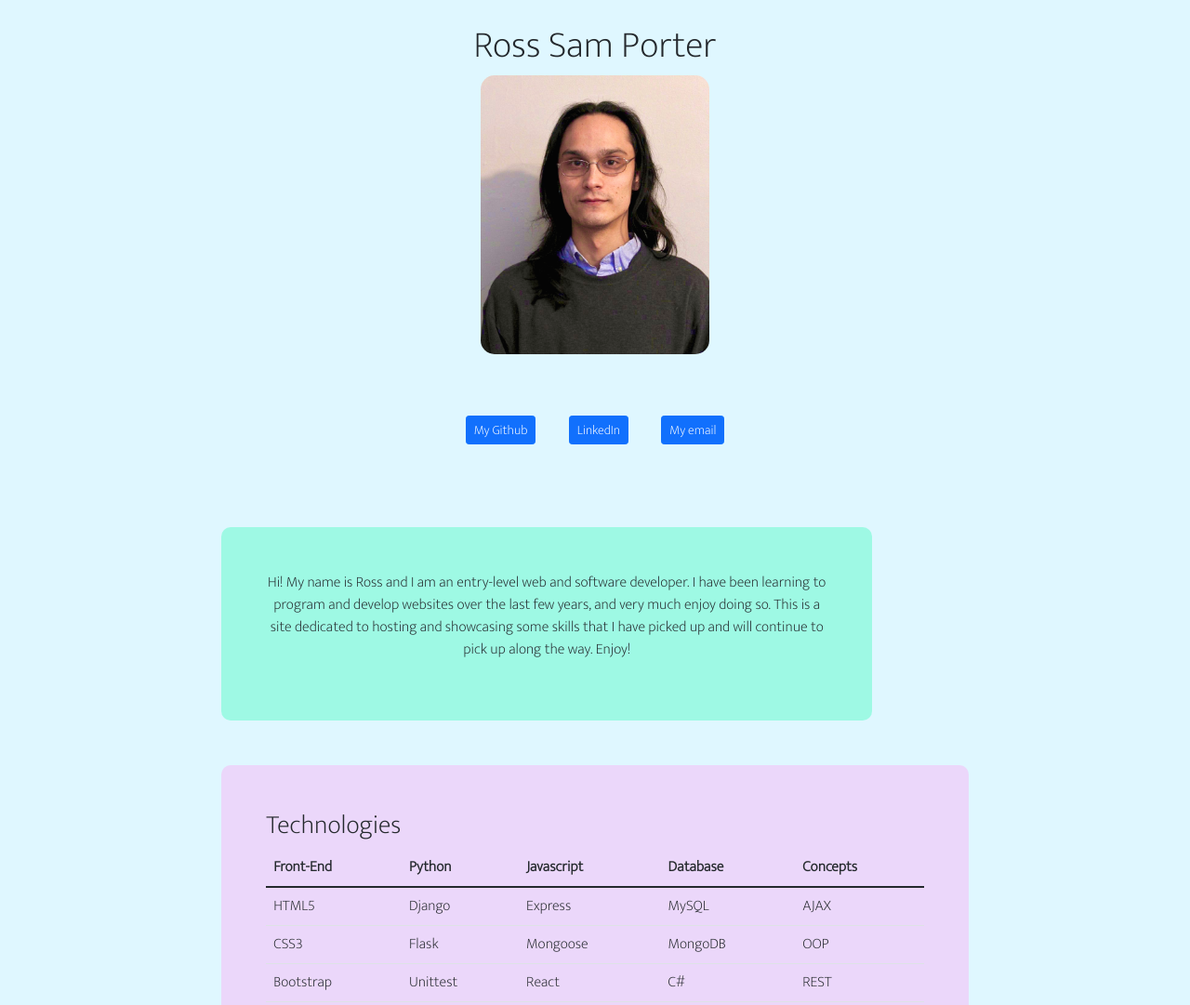
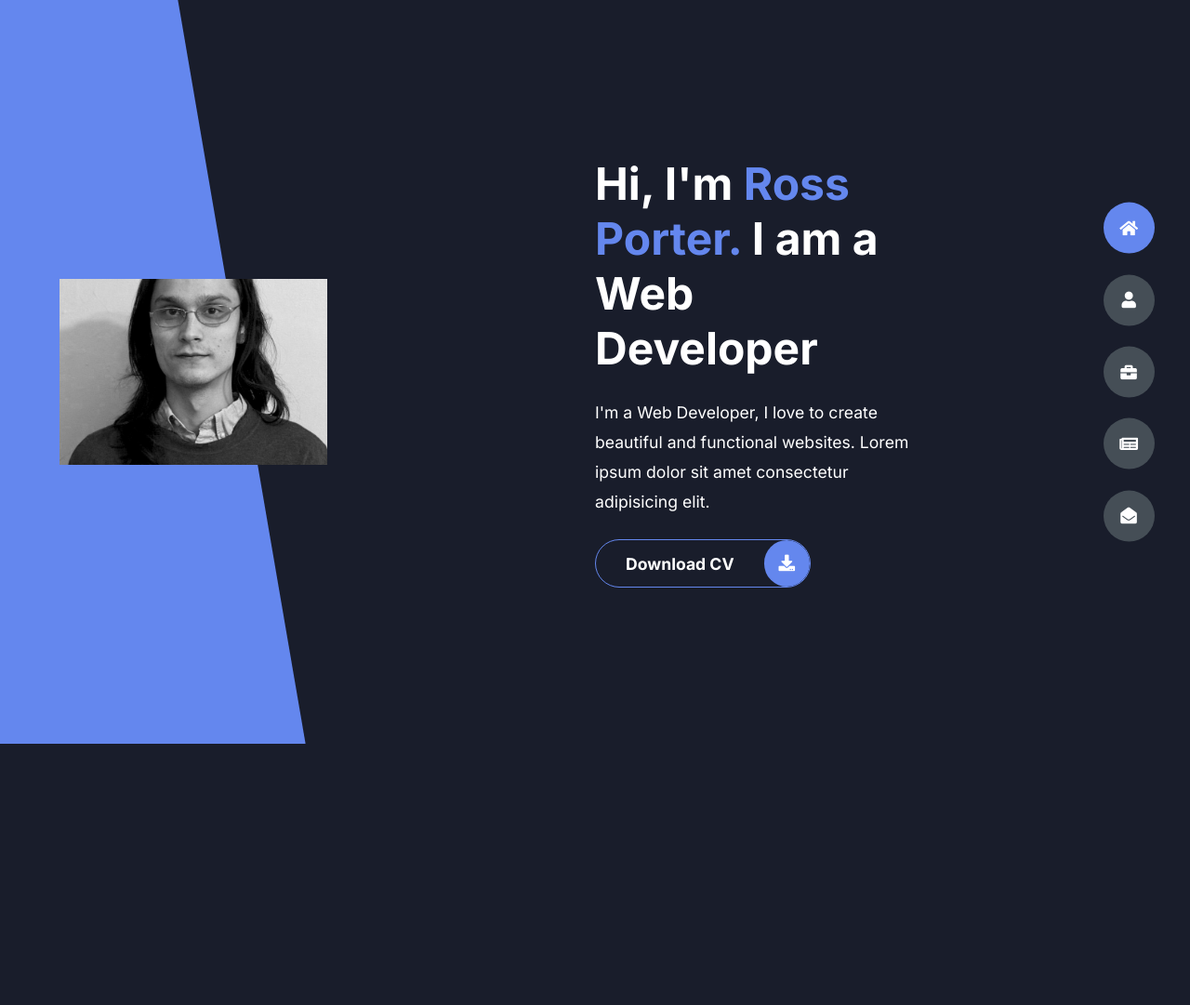
Before and after one commit to o2-os/personal_portfolio, a plain HTML site: page index.html in a window 1280 px wide. Shown: the top 1081 px of the page at 93% size. After the commit the page ends 800 px from the top, so only its background shows below. Drawn offline with nearby package versions, Linux system fonts and the light colour scheme.

Commit message:
Big updates: complete remodel of html and styling

```diff
--- a/index.html
+++ b/index.html
@@ -5,95 +5,67 @@
     <meta charset="UTF-8">
     <meta http-equiv="X-UA-Compatible" content="IE=edge">
     <meta name="viewport" content="width=device-width, initial-scale=1.0">
-    <title>Ross Porter - Porfolio</title>
-    <link rel="stylesheet" href="style.css">
+    <title>Portfolio</title>
+    <link rel="stylesheet" href="styles/styles.css">
+    <!-- google font -->
     <link rel="preconnect" href="https://fonts.googleapis.com">
     <link rel="preconnect" href="https://fonts.gstatic.com" crossorigin>
-    <link href="https://fonts.googleapis.com/css2?family=Mukta:wght@200&display=swap" rel="stylesheet">
-    <link href="https://cdn.jsdelivr.net/npm/bootstrap@5.1.3/dist/css/bootstrap.min.css" rel="stylesheet"
-        integrity="sha384-1BmE4kWBq78iYhFldvKuhfTAU6auU8tT94WrHftjDbrCEXSU1oBoqyl2QvZ6jIW3" crossorigin="anonymous">
+    <link href="https://fonts.googleapis.com/css2?family=Inter:wght@300;400;500;700&display=swap" rel="stylesheet">
+    <!-- font awesome v 5.1.4 -->
+    <link rel="stylesheet" href="https://cdnjs.cloudflare.com/ajax/libs/font-awesome/5.15.4/css/all.min.css" integrity="sha512-1ycn6IcaQQ40/MKBW2W4Rhis/DbILU74C1vSrLJxCq57o941Ym01SwNsOMqvEBFlcgUa6xLiPY/NS5R+E6ztJQ==" crossorigin="anonymous" referrerpolicy="no-referrer" />
 </head>
-<body class="body">
-    <div class="container d-flex justify-content-center">
-        <div class="center">
-            <div class="d-flex flex-column justify-content-center mx-auto header">
-                <h1 class="mx-auto">Ross Sam Porter</h1>
-                <img class="headshotImg" src="Images/OnlineProfilesImg.jpeg" alt="photo of me">
-                <div class="mx-auto">
-                    <a class="btn btn-primary btn-sm m-3" href="https://github.com/porter-s-ross">My Github</a>
-                    <a class="btn btn-primary btn-sm m-3" href="https://www.linkedin.com/in/porter-s-ross/">LinkedIn</a>
-                    <a class="btn btn-primary btn-sm m-3" href="mailto:psr01@protonmail.com">My email</a>
+
+<body class="main-content">
+    <header class="section sec1 header active" id="home">
+        <div class="header-content">
+            <div class="left-header">
+                <div class="h-shape"></div>
+                <div class="image">
+                    <img src="Images/OnlineProfilesImg.jpeg" alt="">
                 </div>
             </div>
-            <div class="bio m-5 p-5">
-                <p id="bio">
-                    Hi! My name is Ross and I am an entry-level web and software developer. I have been learning to program and develop websites over the last few years, and very much enjoy doing so. This is a site dedicated to hosting and showcasing some skills that I have picked up and will continue to pick up along the way. Enjoy!
-                </p>
-            </div>
-            <div class="m-5 p-5 technologies">
-                <h3>Technologies</h3>
-                <!-- my technologies table -->
-                <table class="table">
-                    <thead class="thead-dark">
-                        <tr>
-                            <th><b>Front-End</b></th>
-                            <th>Python</th>
-                            <th>Javascript</th>
-                            <th>Database</th>
-                            <th>Concepts</th>
-                        </tr>
-                    </thead>
-                    <tbody>
-                        <tr>
-                            <td>HTML5</td>
-                            <td>Django</td>
-                            <td>Express</td>
-                            <td>MySQL</td>
-                            <td>AJAX</td>
-                        </tr>
-                        <tr>
-                            <td>CSS3</td>
-                            <td>Flask</td>
-                            <td>Mongoose</td>
-                            <td>MongoDB</td>
-                            <td>OOP</td>
-                        </tr>
-                        <tr>
-                            <td>Bootstrap</td>
-                            <td>Unittest</td>
-                            <td>React</td>
-                            <td>C#</td>
-                            <td>REST</td>
-                        </tr>
-                    </tbody>
-                </table>
-            </div>
-            <!-- contact me form -->
-            <div class="m-5 p-5 contactMe">
-                <form class="w-75 mx-auto">
-                    <h3>Contact Me</h3>
-                    <div class="form-group">
-                        <label for="name">Name:</label>
-                        <input type="text" name="name" id="name" class="form-control">
-                        <label for="email">Email:</label>
-                        <input type="email" name="email" id="email" class="form-control">
-                        <label for="message">Message:</label>
-                        <textarea name="message" id="message" cols="30" rows="3" class="form-control"></textarea>
-                    </div>
-                    <input class="btn btn-success m-2 mx-auto" type="submit" value="Send Message">
-                </form>
-            </div>
-            <div class="m-5 p-5 portfolio">
-                <h5 class="text-center">Here are some links to some projects I am working on:</h3>
-                <div class="container">
-                    <div class="row">
-                        <a class="col m-3 btn btn-primary btn-small" href="https://porter-s-ross.github.io/Button-Clicker/">Dictionary with buttons</a>
-                        <a class="col m-3 btn btn-danger btn-small" href="https://porter-s-ross.github.io/Liking-Likes/">Crude, mock social media feed</a>
-                        <a class="col m-3 btn btn-success btn-small" href="https://porter-s-ross.github.io/Profile_Page/">Crude, mock social media feed</a>
-                    </div>
+            <div class="right-header">
+                <h1 class="name">
+                    Hi, I'm <span> Ross Porter.</span> I am a Web Developer
+                </h1>
+                <p>I'm a Web Developer, I love to create beautiful and functional websites. Lorem ipsum dolor sit amet consectetur adipisicing elit.</p>
+                <div class="btn-con">
+                    <a href="#" class="main-btn">
+                        <span class="btn-text">Download CV</span>
+                        <span class="btn-icon"><i class="fas fa-download"></i></span>
+                    </a>
                 </div>
             </div>
         </div>
+    </header>
+    <main>
+        <section class="section sec2 about" id="about"></section>
+        <section class="section sec3 portfolio" id="portfolio"></section>
+        <section class="section sec4 blogs" id="blogs"></section>
+        <section class="section sec5 contact" id="contact"></section>
+    </main>
+    <div class="controls">
+        <!-- home control -->
+        <div class="control control-1 active-btn" data-id="home">
+            <i class="fa fa-home"></i>
+        </div>
+        <!-- about control -->
+        <div class="control control-2" data-id="about">
+            <i class="fa fa-user"></i>
+        </div>
+        <!-- portfolio control -->
+        <div class="control control-3" data-id="portfolio">
+            <i class="fa fa-briefcase"></i>
+        </div>
+        <!-- blogs control -->
+        <div class="control control-4" data-id="blogs">
+            <i class="fa fa-newspaper"></i>
+        </div>
+        <!-- contact control -->
+        <div class="control control-5" data-id="contact">
+            <i class="fa fa-envelope-open"></i>
+        </div>
     </div>
+    <script src="app.js"></script>
 </body>
 </html>
--- a/style.css
+++ /dev/null
@@ -1,61 +0,0 @@
-*{
-    font-family: 'Mukta', sans-serif;
-}
-
-.body{
-    /* margin: 0 auto; */
-    /* width: 50%; */
-    font-family: 'Mukta', sans-serif;
-    background-image: url("https://langorigami.com/wp-content/uploads/2015/08/cactus_cp.jpg");
-    background: rgb(223, 247, 255);
-
-}
-
-.center{
-    opacity: 0.98
-}
-
-.technologies{
-    background: #ecd7fa;
-    border-radius: 10px;
-}
-
-.headshotImg{
-    height: 300px;
-    width: auto;
-    margin: 0 auto;
-    border-radius: 15px;
-    margin-bottom: 50px;
-}
-
-
-.bio{
-    padding: 50px;
-    margin: 0 auto;
-    display: flex;
-    justify-content: center;
-    align-items: center;
-    width: 700px;
-    background-color: #82fbd9b5;
-    border-radius: 10px;
-}
-
-#bio{
-    text-align: center;
-}
-
-
-
-.contactMe{
-    /* border: 1px solid rgb(121, 121, 121); */
-    border-radius: 10px;
-    background-color: #f7e8e8d6;
-}
-
-.technologies{
-    padding: 50px;
-}
-
-.header{
-    padding:25px;
-}
--- /dev/null
+++ b/styles/styles.scss
@@ -0,0 +1,251 @@
+*{
+    margin: 0;
+    padding: 0;
+    box-sizing: border-box;
+    list-style: none;
+}
+
+// Variables
+
+:root{
+    --color-primary: #191d2b;
+    --color-secondary: #6487ee;
+    --color-white: #FFFFFF;
+    --color-black: #000;
+    --color-grey-0: #f8f8f8;
+    --color-grey-1: #dbe1e8;
+    --color-grey-2: #d2becd;
+    --color-grey-3: #6c7983;
+    --color-grey-4: #454e56;
+    --color-grey-5: #2a2e35;
+    --color-grey-6: #12181b;
+    --br-sm-2: 14px;
+    --box-shadow-1: 0 3px 15px rgba(0,0,0,0.3);
+}
+
+body{
+    background: var(--color-primary);
+    font-family: 'Inter', sans-serif;
+    font-size: 1.1rem;
+    color: var(--color-white);
+    transition: all .4s ease-in-out;
+}
+
+// link / anchor tags
+
+a{
+    display: inline-block;
+    text-decoration: none;
+    color: inherit;
+    font-family: inherit;
+}
+
+header{
+    height: 100vh;
+    color: var(--color-white);
+    overflow: hidden;
+}
+
+// section styling
+
+section{
+    min-height: 100vh;
+    width: 100%;
+    position: absolute;
+    left: 0;
+    top: 0;
+    padding: 3rem 18rem;
+}
+
+.section{
+    transform: translateY(-100%) scale(0);
+    transition: all .4s ease-in-out;
+    background-color: var(--color-primary);
+}
+
+.sec1{
+    display: none;
+    transform: translateY(0) scale(1);
+}
+
+.sec2{
+    display: none;
+    transform: translateY(0) scale(1);
+}
+
+.sec3{
+    display: none;
+    transform: translateY(0) scale(1);
+}
+
+.sec4{
+    display: none;
+    transform: translateY(0) scale(1);
+}
+
+.sec5{
+    display: none;
+    transform: translateY(0) scale(1);
+}
+
+// active section
+.active{
+    display: block;
+    animation: scaleAnim 1s ease-in-out;
+    @keyframes scaleAnim{
+        0%{
+            transform: translateY(-100%) scaleY(0)
+        }
+        100%{
+            transform: translateY(0) scaleY(1)
+        }
+    }
+}
+
+// controls
+
+.controls{
+    position: fixed;
+    z-index: 10;
+    top: 50%;
+    right: 3%;
+    display: flex;
+    flex-direction: column;
+    align-items: center;
+    justify-content: center;
+    transform: translateY(-50%);
+    // set active control button to exclusive color
+    .active-btn{
+        background-color: var(--color-secondary) !important;
+        transition: all .4s ease-in-out;
+        i{
+            color: var(--color-white) !important;
+        }
+    }
+    .control{
+        padding: 1rem;
+        cursor: pointer;
+        background-color: var(--color-grey-4);
+        width: 55px;
+        height: 55px;
+        border-radius: 50%;
+        display: flex;
+        justify-content: center;
+        align-items: center;
+        margin: .7rem 0;
+        box-shadow: var(var(--box-shadow-1))
+        i{
+            font-size: 1.2rem;
+            color: var(--color-grey-2);
+            pointer-events: none;
+        }
+    }
+}
+
+// Header-Content
+
+.header-content{
+    display: grid;
+    grid-template-columns: repeat(2, 1fr);
+    height: 100%;
+    // left header
+    .left-header{
+        display:flex;
+        align-items:center;
+        position: relative;
+        .h-shape{
+            transition:all 4s ease-in-out;
+            width: 65%;
+            height: 100%;
+            background-color: var(--color-secondary);
+            position: absolute;
+            left: 0;
+            top: 0;
+            z-index: -1;
+            clip-path: polygon(0 0, 46% 0, 79% 100%, 0% 100%);
+        }
+        .image{
+            border-radius: var(--br-sm-2);
+            width: 45%;
+            height: 25%;
+            margin-left: 4rem;
+            background: var(--color-black);
+            transition: all .4s ease-in-out;
+            img{
+                width: 100%;
+                height:100%;
+                object-fit: cover;
+                transition: all .4s ease-in-out;
+                filter: grayscale(100%);
+                &:hover{
+                    filter: grayscale(0);
+                }
+            }
+        }
+    }
+    // right header
+    .right-header{
+        display: flex;
+        flex-direction: column;
+        justify-content: center;
+        padding-right: 18rem;
+        .name{
+            font-size: 3rem;
+            span{
+                color: var(--color-secondary)
+            }
+        }
+        p{
+            margin: 1.5rem 0;
+            line-height: 2rem;
+        }
+    }
+}
+
+
+// Independent Components
+
+.btn-con{
+    display: flex;
+    align-self: flex-start;
+}
+
+
+.main-btn{
+    border-radius: 30px;
+    color: inherit;
+    font-weight: 600;
+    position: relative;
+    border: 1px solid var(--color-secondary);
+    display: flex;
+    align-items: center;
+    overflow: hidden;
+    .btn-text{
+        padding: 0 2rem;
+    }
+    .btn-icon{
+        background-color: var(--color-secondary);
+        display: flex;
+        align-items: center;
+        justify-content: center;
+        border-radius: 50%;
+        padding: 1rem;
+    }
+    &::before{
+        content: '';
+        position: absolute;
+        top:0;
+        right: 0;
+        transform: translateX(100%);
+        transition: all .4s ease-out;
+        z-index: -1;
+    }
+    &:hover{
+        &::before{
+            width: 100%;
+            height: 100%;
+            background-color: var(--color-secondary);
+            transform: translateX(0);
+        }
+    }
+}
```
Also changed, not shown: app.js (added, +56 -0 lines), oldindex.html (added, +99 -0 lines), styles/styles.css (added), 1 other file.
